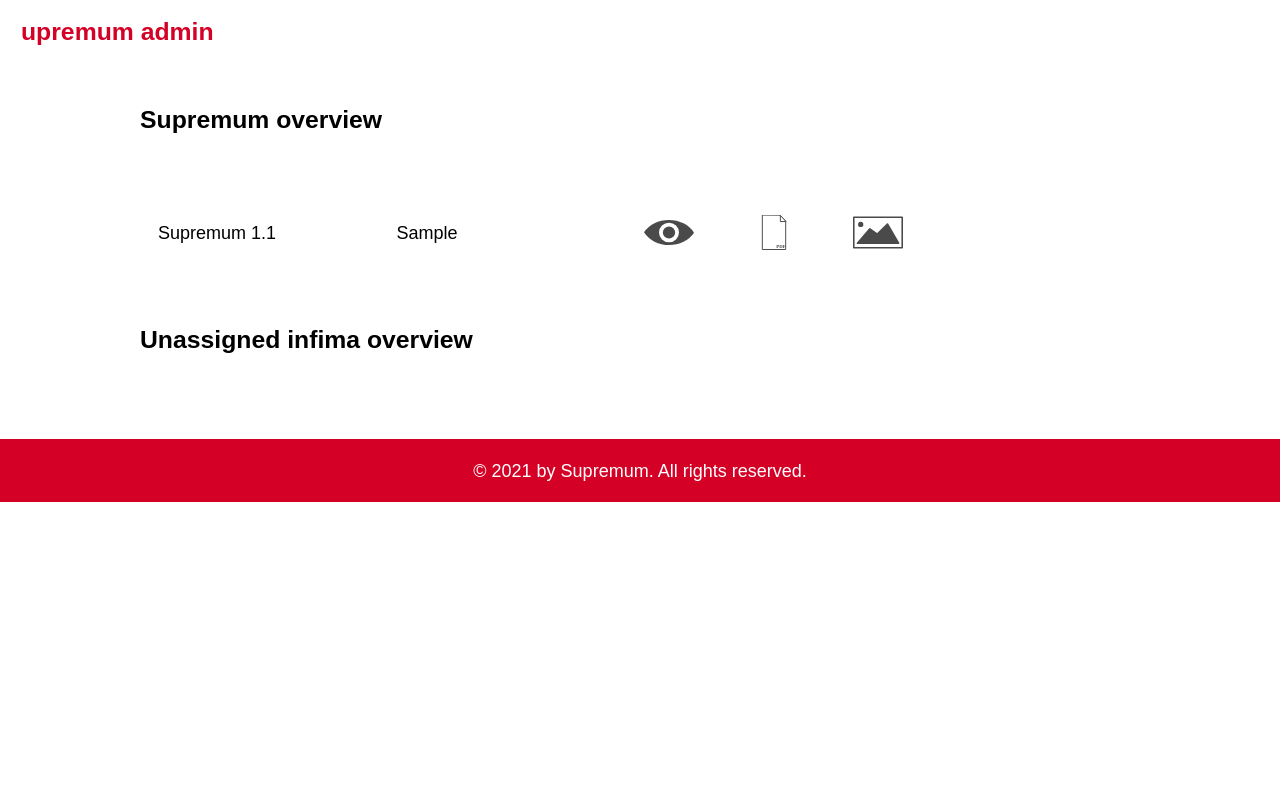
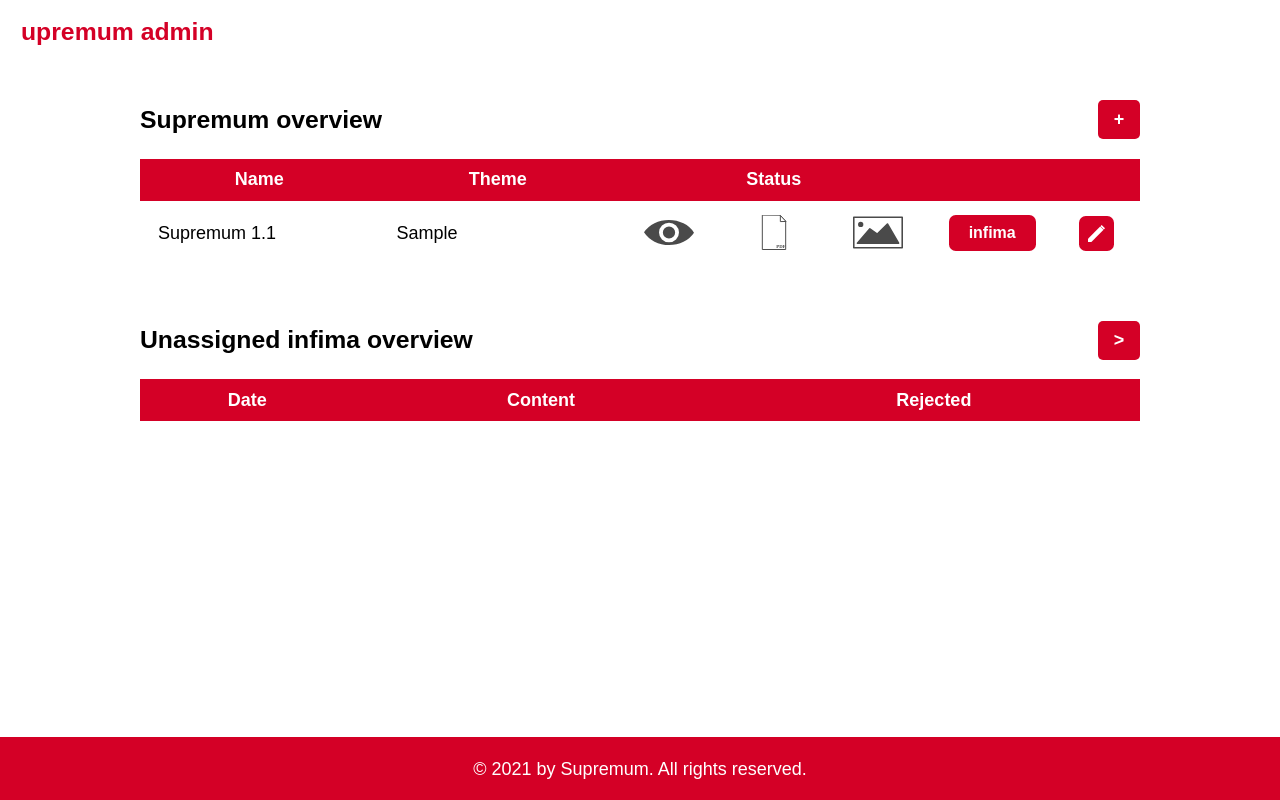
Before and after one commit to GEWIS/supremumweb, a Flask app: page /admin/ in a window 1280 px wide. Run offline with Flask 2, Linux system fonts and the light colour scheme; tables that the repository leaves empty hold one stand-in row (values such as "Sample post"); lists and menus that the app fills with data are empty; some libraries are stand-ins or nearby versions.

Commit message:
update: update html/css of admin pages

```diff
--- a/app/admin/static/stylesheets/admin.css
+++ b/app/admin/static/stylesheets/admin.css
@@ -18,13 +18,13 @@
 }
 
 .container {
-    min-height: var(--window-height);
+    min-height: var(--content-height);
 }
 
 /* Button */
 
 .cta-button {
-    background-color: var(--clr-accent-700);
+    background-color: var(--GEWIS-red);
     color: #fff;
     border: none;
     border-radius: 5px;
--- a/app/admin/static/stylesheets/form.css
+++ b/app/admin/static/stylesheets/form.css
@@ -40,12 +40,12 @@ form {
 .submit-btn {
     background-color: transparent;
     text-decoration: underline;
-    color: var(--clr-accent-700);
+    color: var(--GEWIS-red);
     border: none;
 }
 
 .field-errors {
-    color: var(--clr-accent-700);
+    color: var(--GEWIS-red);
 }
 
 .panel {
--- a/app/admin/static/stylesheets/table.css
+++ b/app/admin/static/stylesheets/table.css
@@ -15,7 +15,7 @@ th {
 }
 
 tr:first-child {
-    background-color: var(--clr-accent-700) !important;
+    background-color: var(--GEWIS-red) !important;
     color: #fff;
 }
 
@@ -66,7 +66,7 @@ td.icon, td.edit-btn, td.id, td.date, td.rejected {
 .table-btn {
     display: block;
     box-sizing: border-box;
-    background: var(--clr-accent-700);
+    background: var(--GEWIS-red);
     padding: 1rem;
     margin: 0 2rem;
     border-radius: .75rem;
--- a/app/admin/templates/components/admin_layout.html
+++ b/app/admin/templates/components/admin_layout.html
@@ -1,4 +1,4 @@
-{% extends 'layout.html' %}
+{% extends 'components/layout.html' %}
 
 {% block title %}ADMIN - Supremum - GEWIS{% endblock %}
 
--- a/app/auth/static/stylesheets/log.css
+++ b/app/auth/static/stylesheets/log.css
@@ -2,7 +2,7 @@
     display: flex;
     justify-content: center;
     width: 100%;
-    background-color: var(--clr-accent-700);
+    background-color: var(--GEWIS-red);
 }
 
 .login-box {
--- a/app/auth/templates/login.html
+++ b/app/auth/templates/login.html
@@ -1,4 +1,4 @@
-{% extends 'layout.html' %}
+{% extends 'components/layout.html' %}
 
 {% from 'components/macros.html' import render_field %}
 
```
